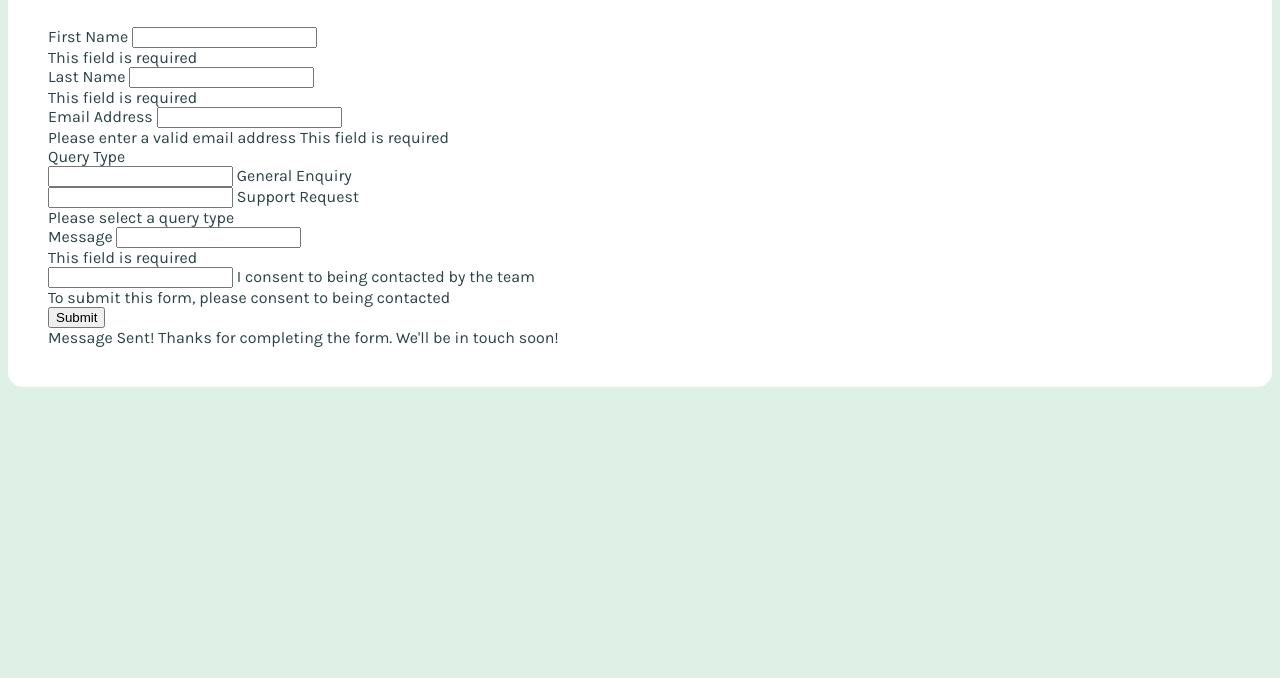
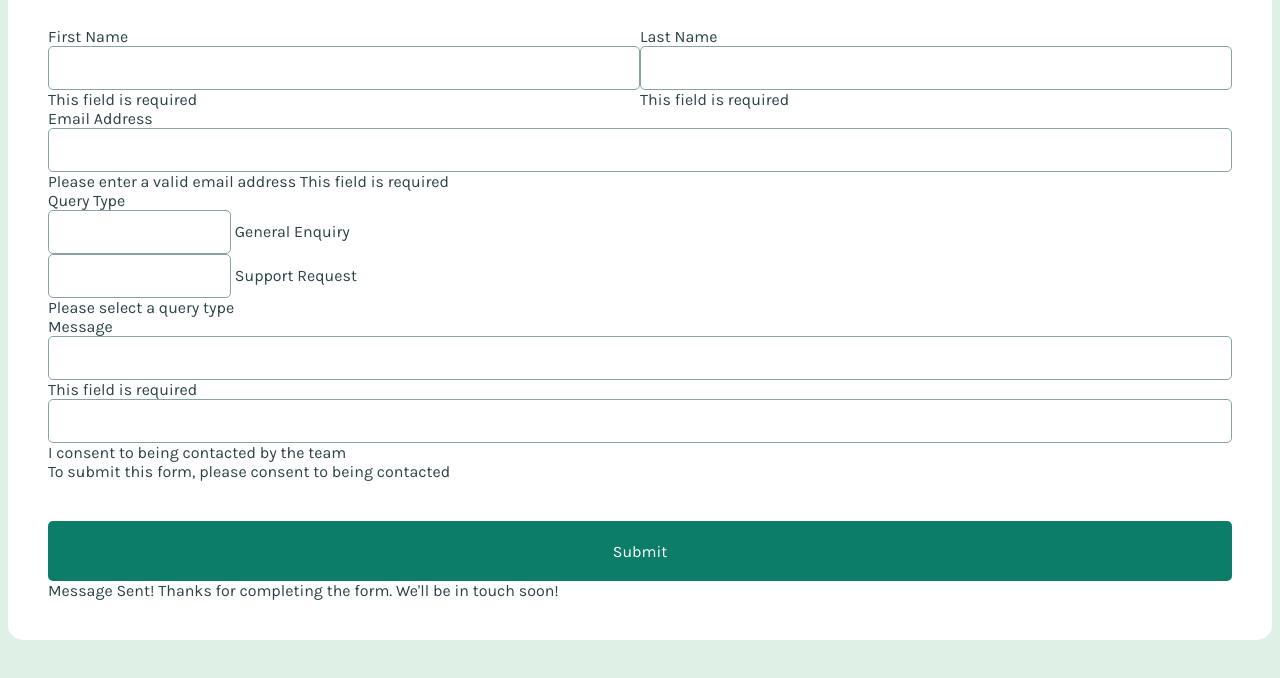
Before and after one commit to sespinala/contact-form, a plain HTML site: page index.html in a window 1280 px wide. Shown: the part 88-766 px from the top of the page. Drawn offline with Linux system fonts and the light colour scheme.

Commit message:
add styles

```diff
--- a/index.html
+++ b/index.html
@@ -39,8 +39,8 @@
                 type="text"
                 required
               />
+              <span>This field is required</span>
             </div>
-            This field is required
 
             <div>
               <label
@@ -54,8 +54,8 @@
                 type="text"
                 required
               />
+              <span>This field is required</span>
             </div>
-            This field is required
           </div>
 
           <div class="email-container">
@@ -70,8 +70,10 @@
               type="text"
               required
             />
+            <span
+              >Please enter a valid email address This field is required</span
+            >
           </div>
-          Please enter a valid email address This field is required
 
           <div class="query-type-container">
             <div>
@@ -97,8 +99,8 @@
                 Support Request
               </div>
             </div>
+            <span>Please select a query type</span>
           </div>
-          Please select a query type
 
           <div class="message-container">
             <label
@@ -112,8 +114,8 @@
               type="text"
               required
             />
+            <span>This field is required</span>
           </div>
-          This field is required
 
           <div class="consent-container">
             <input
@@ -123,8 +125,8 @@
               required
             />
             I consent to being contacted by the team
+            <span>To submit this form, please consent to being contacted</span>
           </div>
-          To submit this form, please consent to being contacted
 
           <div class="button-container">
             <button
@@ -134,9 +136,11 @@
             >
               Submit
             </button>
+            <span
+              >Message Sent! Thanks for completing the form. We'll be in touch
+              soon!</span
+            >
           </div>
-
-          Message Sent! Thanks for completing the form. We'll be in touch soon!
         </div>
       </div>
     </form>
--- a/styles.css
+++ b/styles.css
@@ -12,16 +12,53 @@ body {
 }
 
 h1 {
-    margin: 0px 0px 30px 0px;
-    font-weight: 700;
+  margin: 0px 0px 30px 0px;
+  font-weight: 700;
 }
 
 .container {
   background-color: hsl(0, 0%, 100%);
   border-radius: 15px;
   padding: 40px;
+  display: flex;
+  flex-wrap: nowrap;
+  flex-direction: column;
 }
 
-.input {
+.name-container > div,
+.email-container,
+.message-container,
+.consent-container {
+  display: flex;
+  flex-wrap: nowrap;
+  flex-direction: column;
+}
 
+.name-container {
+  display: flex;
+  flex-direction: row;
 }
+
+.name-container > div {
+  width: 50%;
+}
+
+.button-container__button {
+  width: 100%;
+  height: 60px;
+  border-radius: 5px;
+  font-family: 'Karla';
+  font-size: 16px;
+  margin-top: 40px;
+  border: none;
+  background-color: hsl(169, 82%, 27%);
+  color: hsl(0, 0%, 100%);
+}
+
+input {
+  height: 40px;
+  border-radius: 5px;
+  border-color: hsl(186, 15%, 59%);
+  border-width: 1px;
+  border-style: solid;
+}
```
